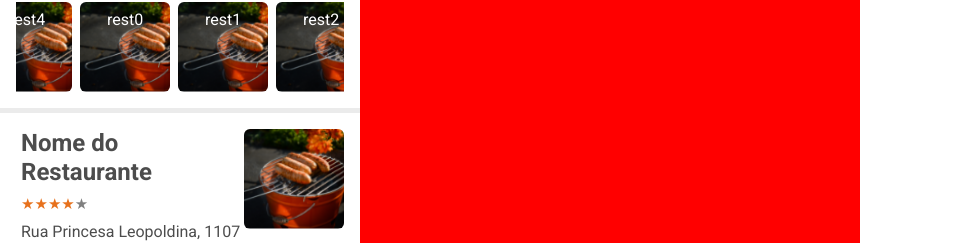
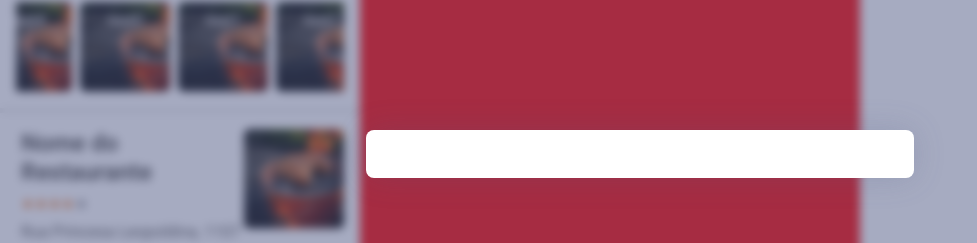
Before and after one commit to Iann-rst/Busca-Restaurantes, a React (Create React App) app: page / in a window 1280 px wide. Shown: the part 246-489 px from the top of the page, without its empty margins (0-977 px from the left). Built offline with nearby package versions, Linux system fonts and the light colour scheme.

Commit message:
importação do modal para a home page

```diff
--- a/src/pages/Home/index.jsx
+++ b/src/pages/Home/index.jsx
@@ -6,7 +6,7 @@ import SearchIcon from '@material-ui/icons/Search';
 //import logo from '../../assets/logo.svg';
 import logo2 from '../../assets/logo.png'
 import restaurante from '../../assets/restaurante-fake.png';
-import {Card, RestaurantCard} from '../../components';
+import {Card, RestaurantCard, Modal} from '../../components';
 
 
 //Styles
@@ -16,7 +16,7 @@ import {Wrapper, Container, Search, Logo, Map, Carousel, CarouselTitle} from './
 const Home = () => {
 
   const [inputValue, setInputValue] = useState('');
-
+  const [modalOpened, setModalOpened] = useState(true);
   const settings = {
     dots: false,
     infinite: true,
@@ -52,6 +52,7 @@ const Home = () => {
         <RestaurantCard/>
       </Container>
       <Map/>
+      <Modal open={modalOpened} onClose = {() => setModalOpened(!modalOpened)}/>
     </Wrapper>
   );
 }
```
